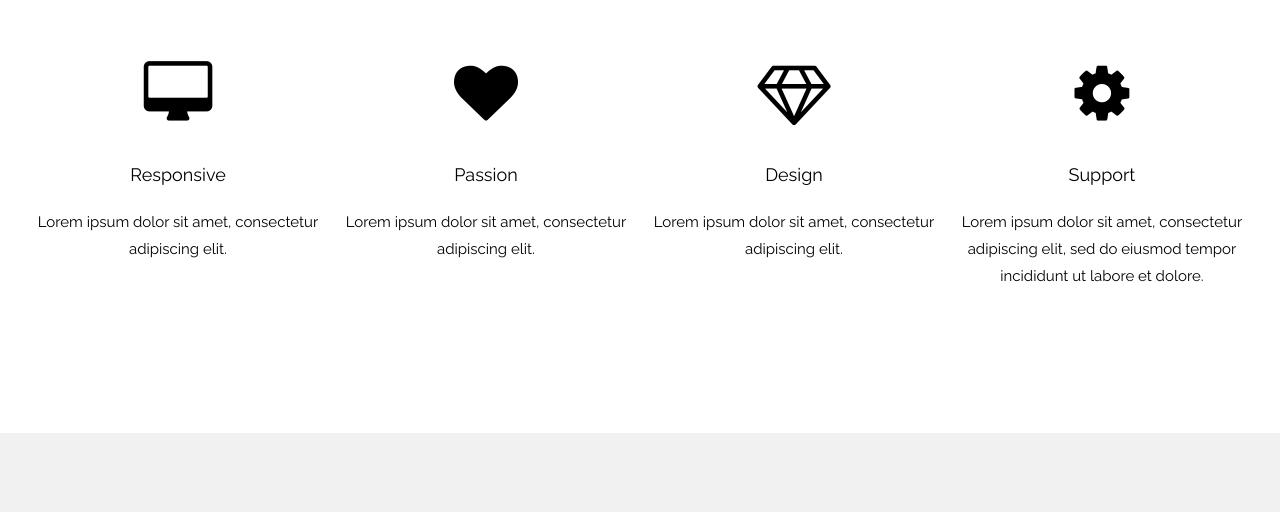
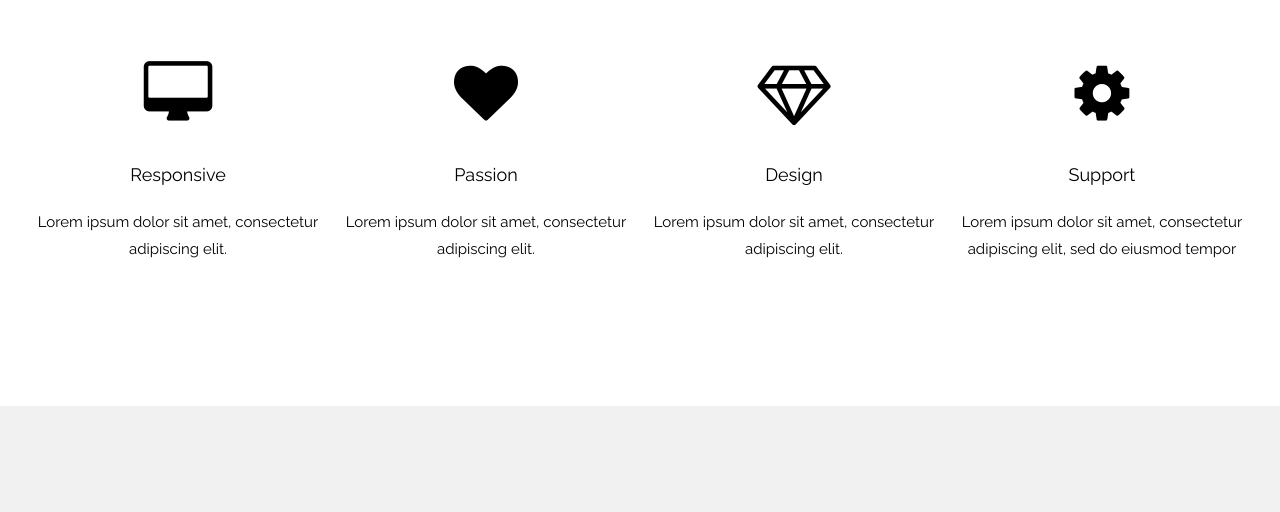
Before and after one commit to Gabu-Rayon/front-end-challenger, a plain HTML site: page startup-portfolio/index.html in a window 1280 px wide. Shown: the part 1035-1547 px from the top of the page. Drawn offline with nearby package versions, Linux system fonts and the light colour scheme.

Commit message:
new commit

```diff
--- a/startup-portfolio/index.html
+++ b/startup-portfolio/index.html
@@ -89,8 +89,7 @@
             <div class="w3-quarter">
                 <i class="fa fa-cog w3-margin-bottom w3-jumbo"></i>
                 <p class="w3-large">Support</p>
-                <p>Lorem ipsum dolor sit amet, consectetur adipiscing elit, sed do eiusmod tempor incididunt ut labore
-                    et dolore.</p>
+                 <p>Lorem ipsum dolor sit amet, consectetur adipiscing elit, sed do eiusmod tempor</p>
             </div>
         </div>
     </div>
```
Also changed, not shown: startup-portfolio/s-inc/js/font-awesome.min.css (added).
